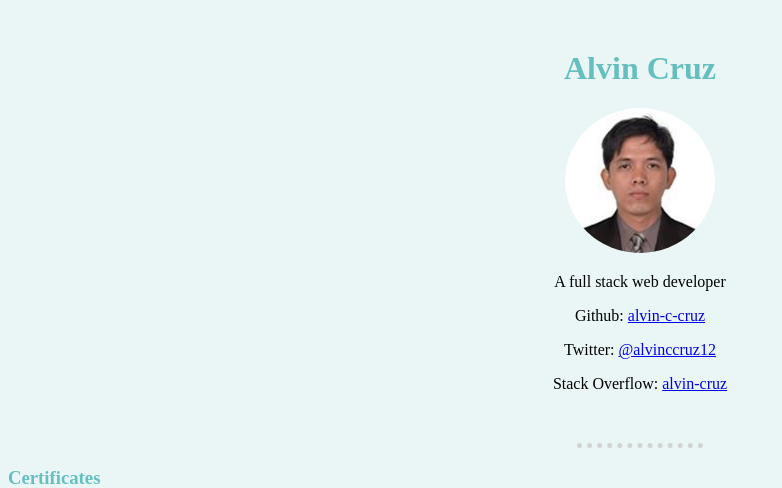
After one commit to alvin-c-cruz/my_cv, a Flask app: template my_cv/templates/index.html in a window 1280 px wide. The commit adds this page. Shown: the top 488 px of the page, without its empty margins (0-782 px from the left). Run offline with Flask 2, Linux system fonts and the light colour scheme; the template is opened without the code that fills it, so the values that code supplies are empty; grey boxes are pictures that could not be loaded.

Commit message:
2022-03-13

```diff
--- /dev/null
+++ b/my_cv/__init__.py
@@ -0,0 +1,11 @@
+from flask import Flask, render_template
+
+
+def create_app():
+    app = Flask(__name__)
+
+    @app.route('/')
+    def index():
+        return render_template('index.html')
+
+    return app
--- a/css/styles.css
+++ b/my_cv/static/css/styles.css
@@ -1,5 +1,6 @@
 body {
     background-color: #EAF6F6;
+    font-family: "Times New Roman";
     }
 
 hr {
@@ -13,11 +14,20 @@ h1, h3 {
     color: #66BFBF;
 }
 
-#profile {
-    border-radius: 100%;
+#profile-img {
+    border-radius: 50%;
 }
 
 .certificate_img {
     background-color: #66BFBF;
     border-radius: 5%;
 }
+
+#card {
+    margin: 50px;
+    text-align: center;
+}
+
+p {
+    margin: 5px, 0;
+}
--- /dev/null
+++ b/my_cv/templates/index.html
@@ -0,0 +1,40 @@
+<!doctype html>
+<html lang="en">
+<head>
+    <meta charset="utf-8">
+    <title>Alvin Cruz CV</title>
+    <link rel="stylesheet" href="{{  url_for('static', filename='css/styles.css') }}">
+</head>
+<body>
+<div id="card">
+    <h1>Alvin Cruz</h1>
+    <img id="profile-img" src="{{ url_for('static', filename='images/alvin.JPG') }}" alt="Photo of Alvin" width="150">
+    <p>A full stack web developer</p>
+    <p>
+        <label>Github: </label>
+        <a href="https://github.com/alvin-c-cruz" target="_blank">alvin-c-cruz</a>
+    </p>
+    <p>
+        <label>Twitter: </label>
+        <a href="https://twitter.com/alvinccruz12" target="_blank">@alvinccruz12</a>
+    </p>
+    <p>
+        <label>Stack Overflow: </label>
+        <a href="https://stackoverflow.com/users/11421188/alvin-cruz" target="_blank">alvin-cruz</a>
+    </p>
+</div>
+
+<hr>
+
+<h3>Certificates</h3>
+<p>
+    <a href="https://www.udemy.com/certificate/UC-0b7b8990-40e2-43b3-bdf6-ba49a11efa8e/" target="_blank">
+        <img src="https://udemy-certificate.s3.amazonaws.com/image/UC-0b7b8990-40e2-43b3-bdf6-ba49a11efa8e.jpg"
+                     alt="The Ultimate Flask Course by Anthony Herbert" width="350" class="certificate_img">
+    </a>
+</p>
+
+
+<hr>
+</body>
+</html>
```
Also changed, not shown: index.html (deleted, +0 -49 lines), my_cv/static/images/alvin.JPG (renamed from images/alvin.JPG), 1 other file.
